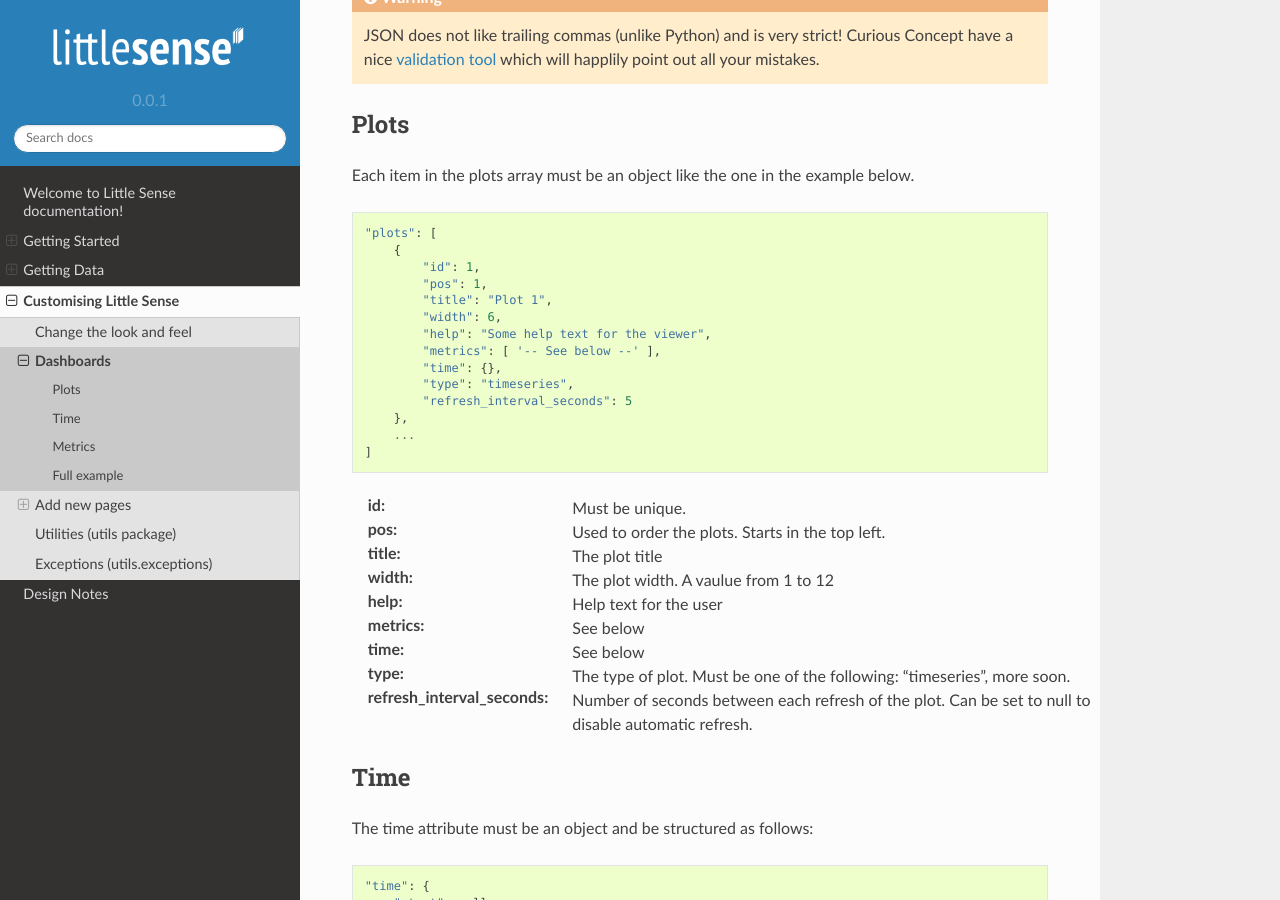
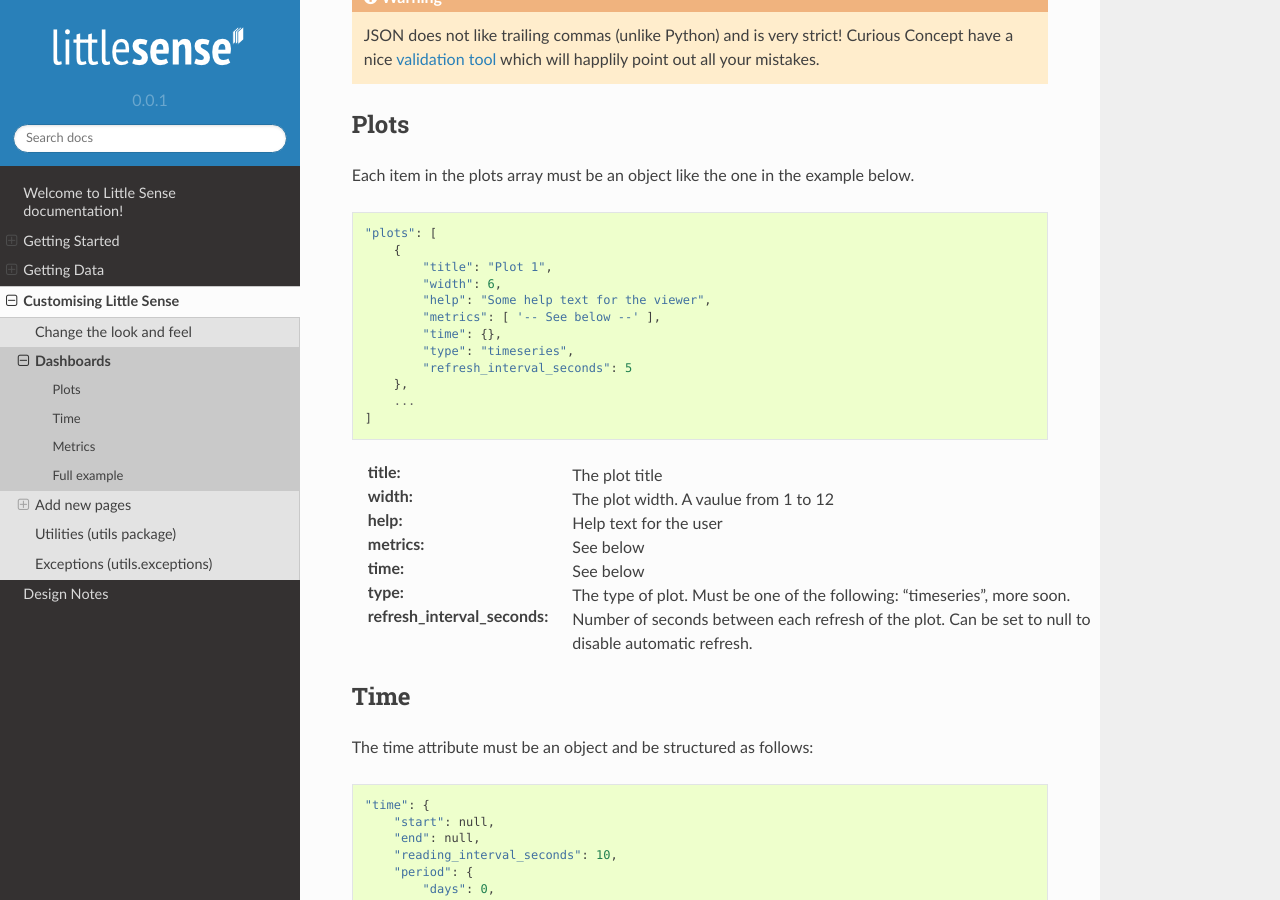
Before and after one commit to jkittley/LittleSense, a Sphinx documentation site: the page built from docs/source/custom_dashboards.rst, in a window 1280 px wide and 900 px high, scrolled down 554 px. Built offline with Sphinx 7.4.7 and the Read the Docs theme 2.0.0, drawn with Linux system fonts in a browser that asks for light colours; pages that are not in the unit, such as notebooks, are missing from menus.

Commit message:
Updated docs to reflect removal of id and pos

```diff
--- a/docs/source/custom_dashboards.rst
+++ b/docs/source/custom_dashboards.rst
@@ -27,8 +27,6 @@ Each item in the plots array must be an object like the one in the example below
 
     "plots": [
         {
-            "id": 1,
-            "pos": 1,
             "title": "Plot 1",
             "width": 6,
             "help": "Some help text for the viewer",
@@ -40,8 +38,6 @@ Each item in the plots array must be an object like the one in the example below
         ...
     ]
 
-:id: Must be unique.
-:pos: Used to order the plots. Starts in the top left.
 :title: The plot title
 :width: The plot width. A vaulue from 1 to 12
 :help: Help text for the user
```
